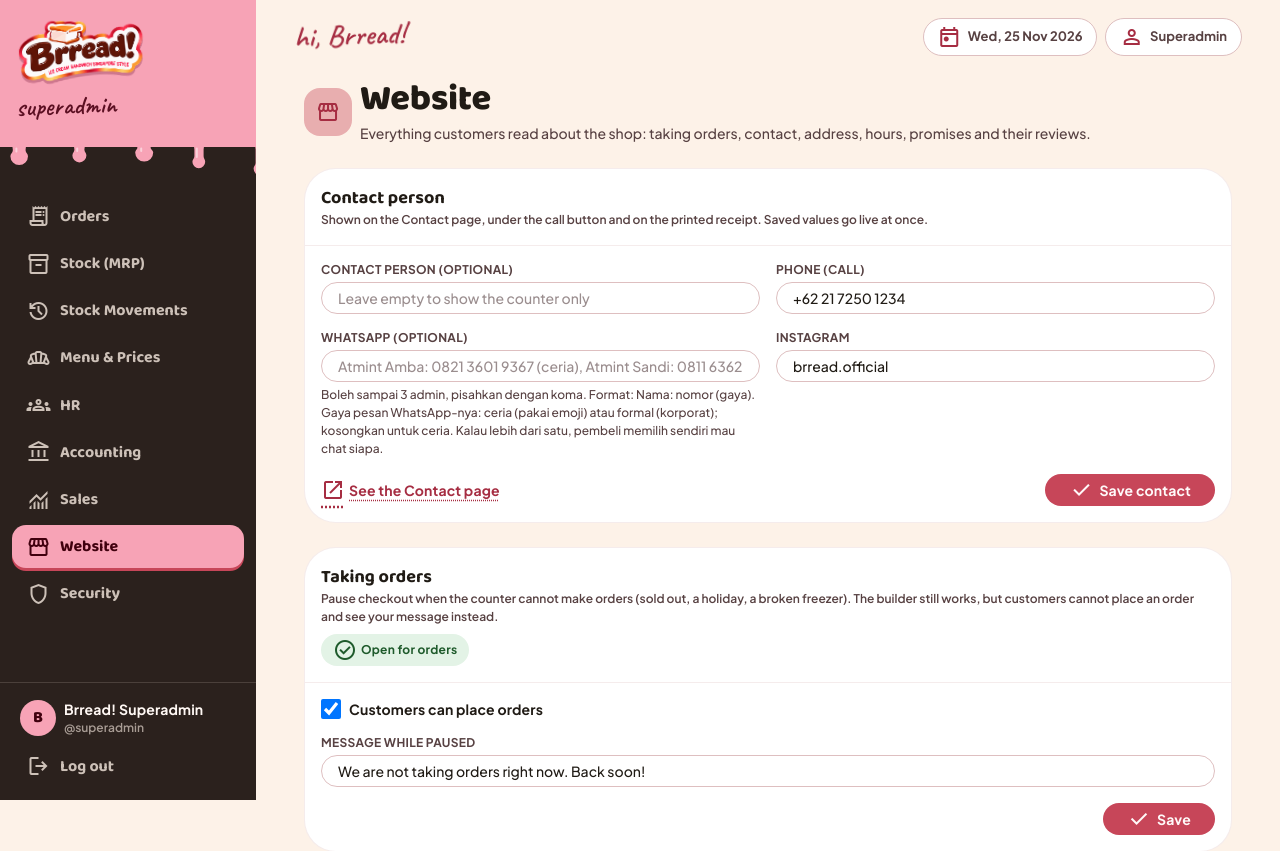
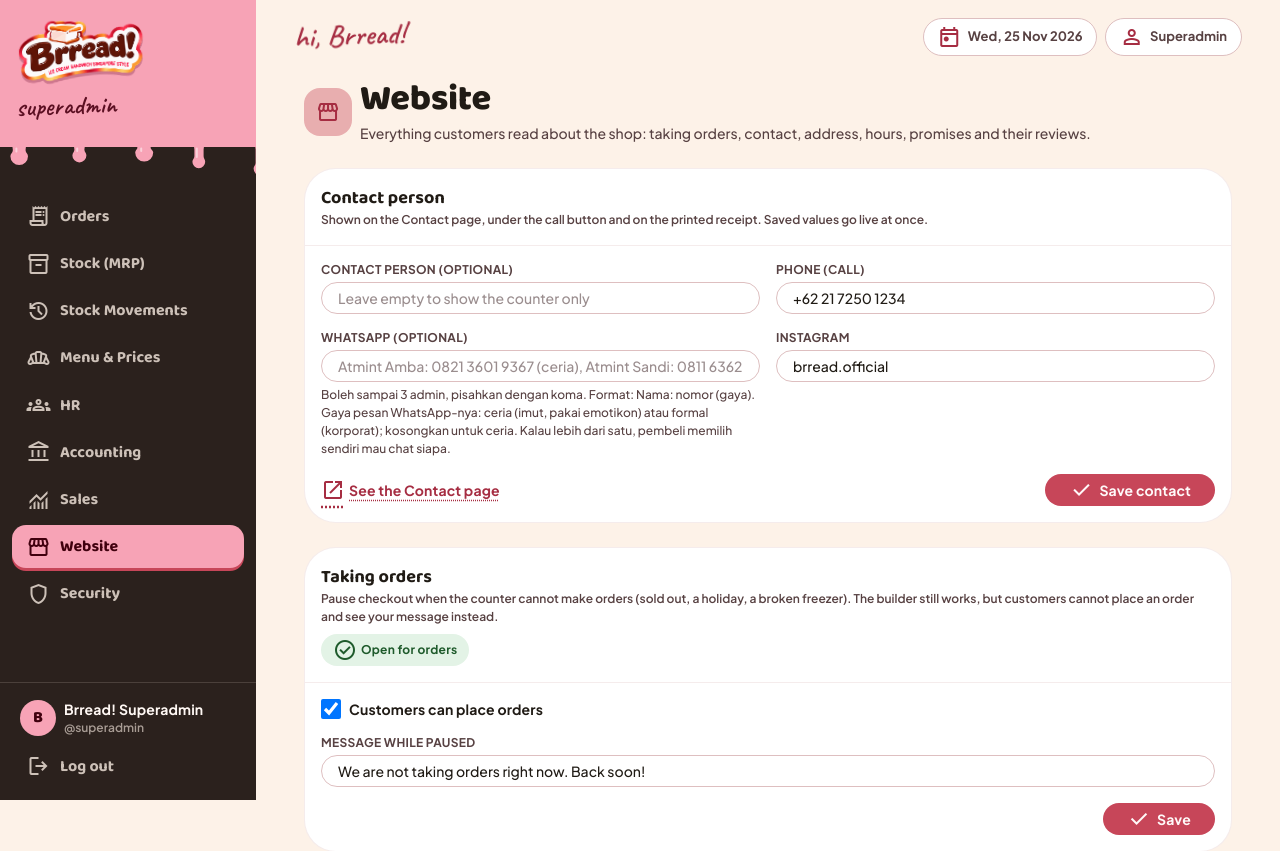
Before and after one commit to vassellenha/KWU-BRREAD, a Laravel app: page /staff/site in a window 1280 px wide. Shown: the top 851 px of the page. Run offline with Laravel 12, Linux system fonts and the light colour scheme; a user stored in the database is signed in; data comes from the database, SQL or seed files in the repository; data that the repository does not hold is empty; style sheets or scripts are compiled from the project's sources; some web fonts are replaced.

Commit message:
Fix WhatsApp field help text: ceria uses emoticons

```diff
--- a/resources/views/staff/site/index.blade.php
+++ b/resources/views/staff/site/index.blade.php
@@ -33,7 +33,7 @@
             <div>
                 <label for="contact_whatsapp" class="{{ $label }}">WhatsApp (optional)</label>
                 <input id="contact_whatsapp" name="contact_whatsapp" type="text" inputmode="tel" value="{{ old('contact_whatsapp', $contact['whatsapp']) }}" placeholder="Atmint Amba: 0821 3601 9367 (ceria), Atmint Sandi: 0811 6362 805 (formal)" class="{{ $field }}">
-                <p class="mt-1 text-[12px] text-on-surface-variant">Boleh sampai 3 admin, pisahkan dengan koma. Format: Nama: nomor (gaya). Gaya pesan WhatsApp-nya: ceria (pakai emoji) atau formal (korporat); kosongkan untuk ceria. Kalau lebih dari satu, pembeli memilih sendiri mau chat siapa.</p>
+                <p class="mt-1 text-[12px] text-on-surface-variant">Boleh sampai 3 admin, pisahkan dengan koma. Format: Nama: nomor (gaya). Gaya pesan WhatsApp-nya: ceria (imut, pakai emotikon) atau formal (korporat); kosongkan untuk ceria. Kalau lebih dari satu, pembeli memilih sendiri mau chat siapa.</p>
             </div>
             <div>
                 <label for="instagram_handle" class="{{ $label }}">Instagram</label>
```
